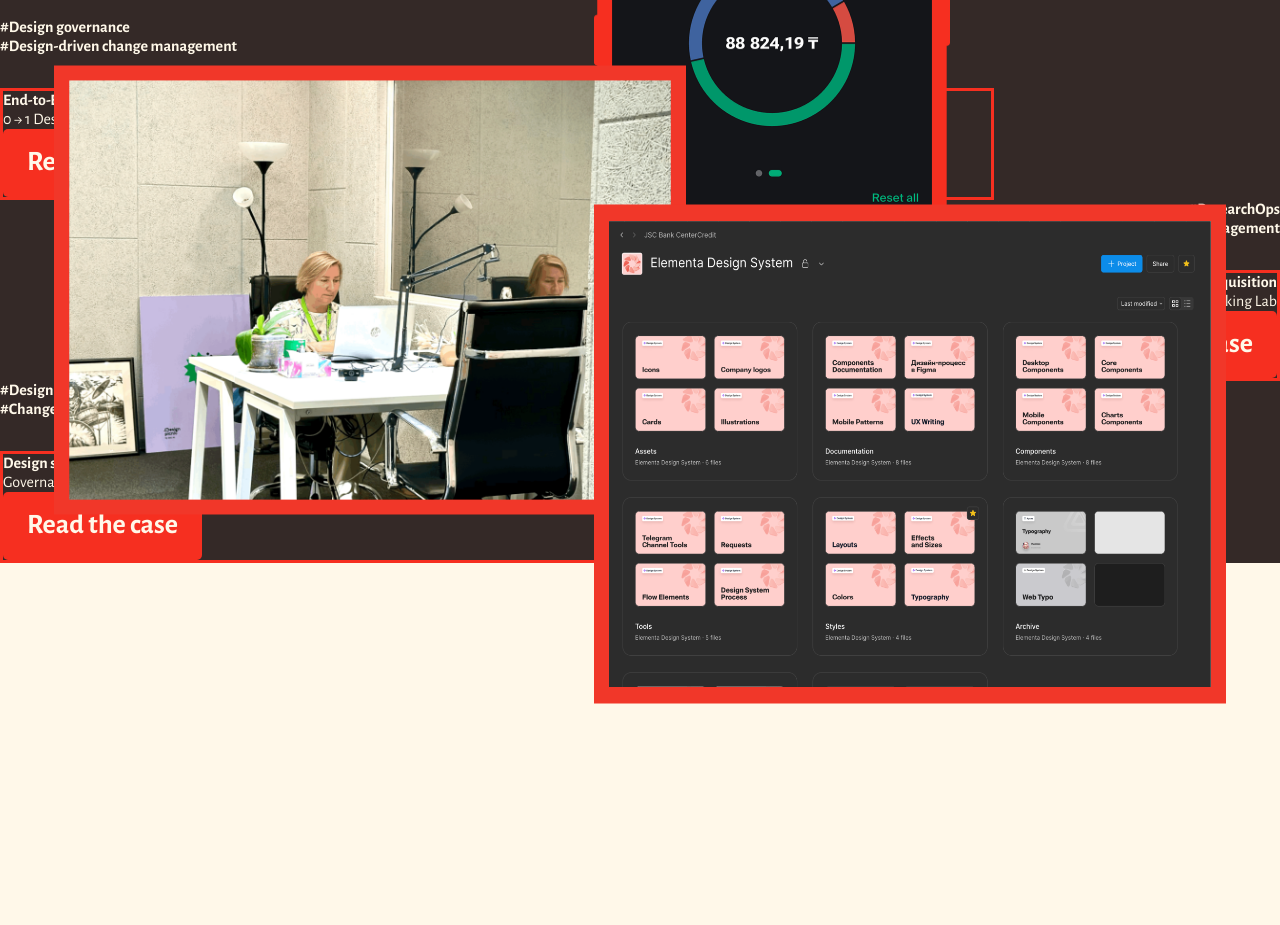
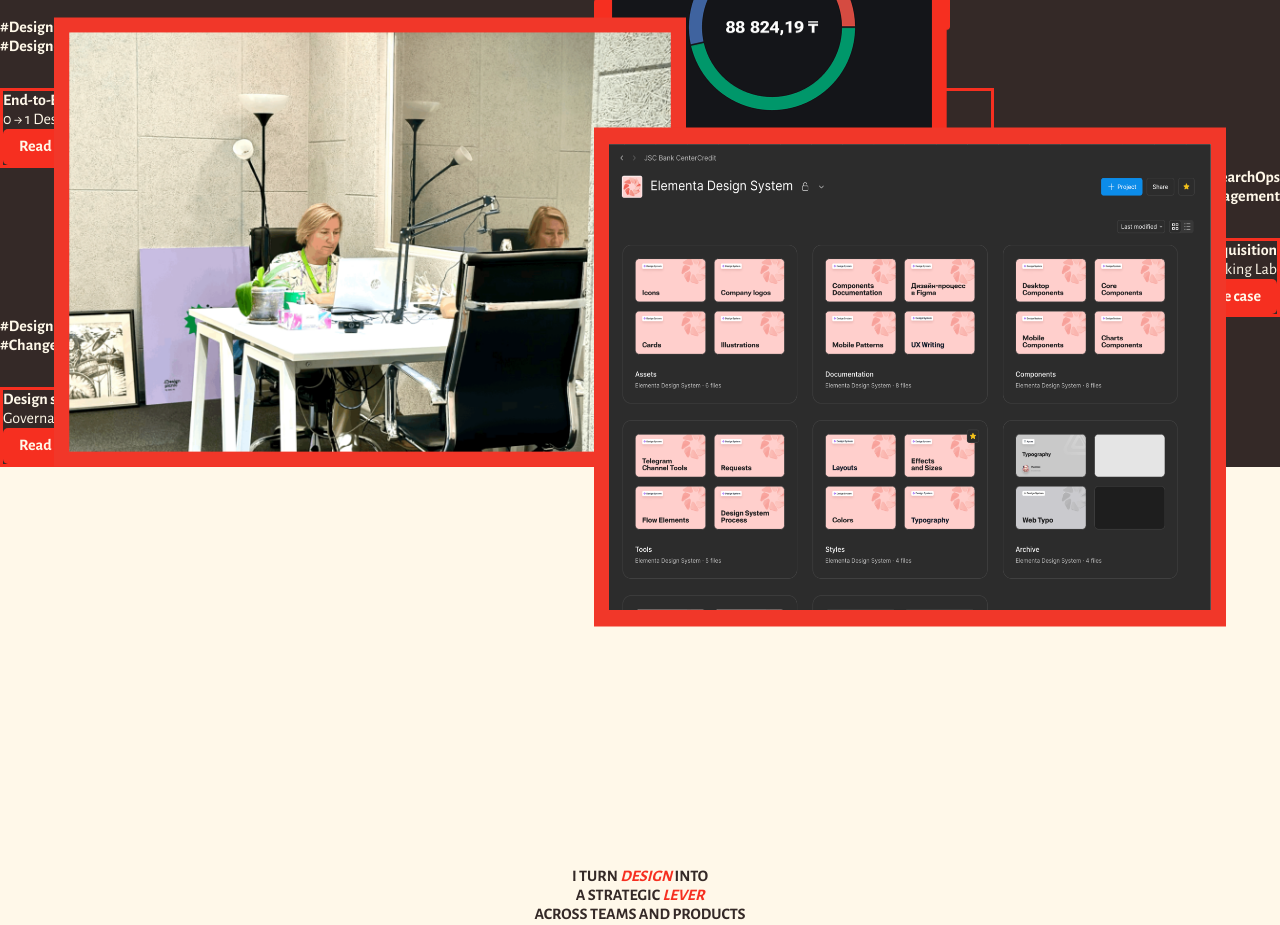
Before and after one commit to voleriyah/portfolio, a Next.js app: page / in a window 1280 px wide. Shown: the part 1720-2645 px from the top of the page. Built offline with nearby package versions, Linux system fonts and the light colour scheme; a web font is replaced by a local one.

Commit message:
1 button fix

```diff
--- a/components/MainButton.tsx
+++ b/components/MainButton.tsx
@@ -23,16 +23,20 @@ export default function MainButton({
       onClick={onClick}
       className={`inline-flex flex-col justify-center items-center ${className}`}
       style={{
-        padding: isLarge ? '24px' : '8px 16px',
+        padding: isLarge
+          ? 'clamp(16px, calc(16px + (24px - 16px) * ((100vw - 320px) / (1920px - 320px))), 24px)'
+          : '8px 16px',
         gap: '10px',
         borderRadius: '5px',
         background: 'var(--main-red-accent, #F62F20)',
         color: 'var(--main-white, #FFF8E9)',
         fontFamily: '"Alegreya Sans"',
-        fontSize: isLarge ? '28px' : '16px',
+        fontSize: isLarge
+          ? 'clamp(20px, calc(20px + (28px - 20px) * ((100vw - 320px) / (1920px - 320px))), 28px)'
+          : '16px',
         fontStyle: 'normal',
         fontWeight: 700,
-        lineHeight: isLarge ? '19.498px' : '19.498px', // 69.637% for large, 121.864% for small
+        lineHeight: isLarge ? '19.498px' : '19.498px',
         border: 'none',
         cursor: 'pointer',
         transition: 'opacity 0.2s ease-in-out',
```
